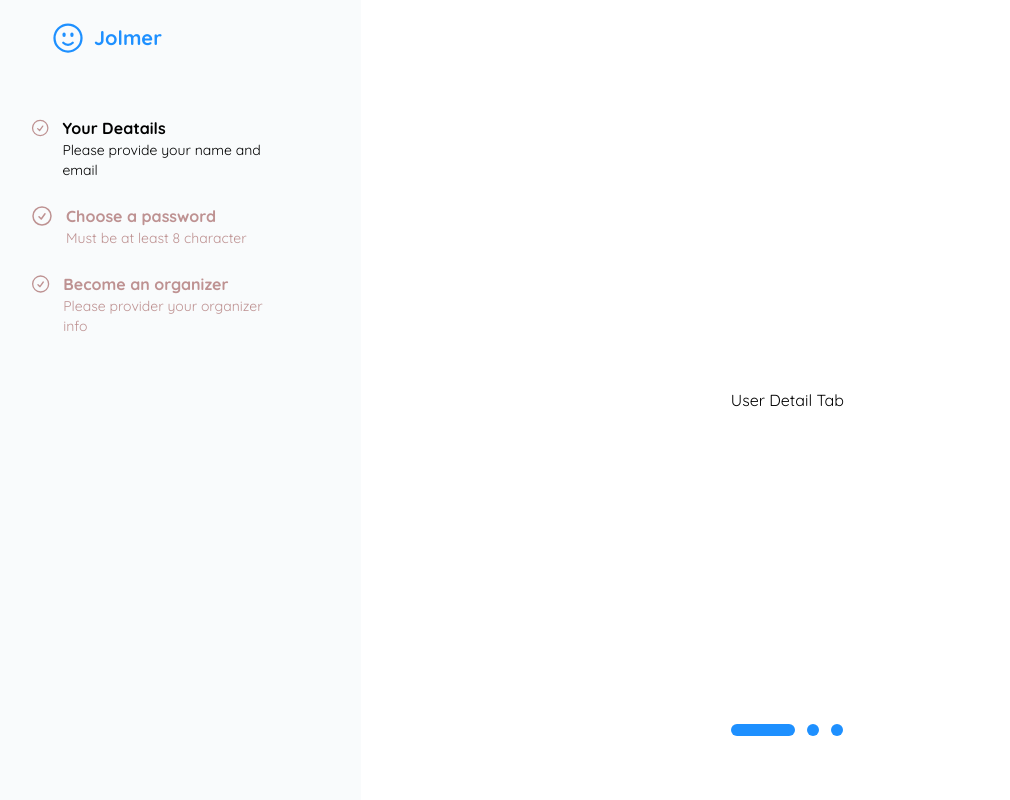
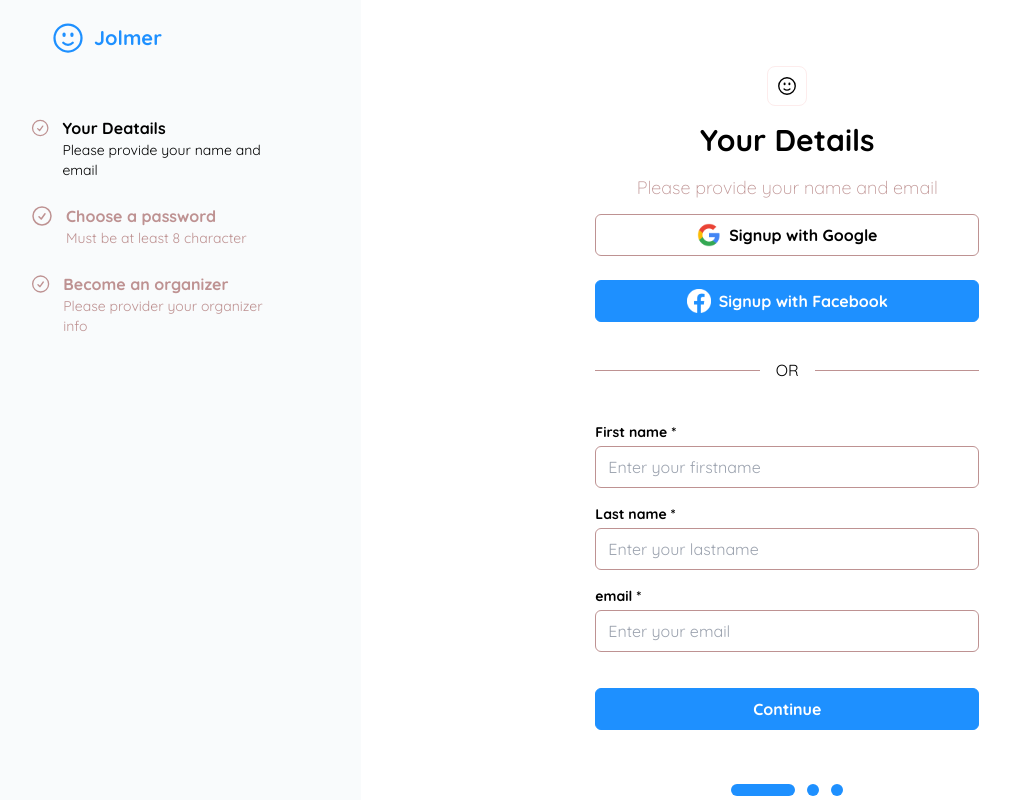
Before and after one commit to menglycheng/jolmer_frontend, a Next.js app: page /register in a window 1280 px wide. Shown: the whole page, without its empty margins (66-1076 px from the left). Built offline with nearby package versions, Linux system fonts and the light colour scheme.

Commit message:
Register UI

```diff
--- a/package.json
+++ b/package.json
@@ -16,7 +16,7 @@
     "eslint-config-next": "13.4.4",
     "next": "^13.3.0",
     "postcss": "8.4.24",
-    "react": "18.2.0",
+    "react": "^18.2.0",
     "react-dom": "18.2.0",
     "react-modal": "^3.16.1",
     "recoil": "^0.7.7",
--- a/src/components/Register/RegisterBeOrganizerTab.jsx
+++ b/src/components/Register/RegisterBeOrganizerTab.jsx
@@ -1,9 +1,43 @@
+import { BuildingOfficeIcon } from "@heroicons/react/24/outline";
 import React from "react";
 
 const RegisterBeOrganizerTab = () => {
   return (
-    <div>
-      <h2>Be Organizer Tab</h2>
+    <div className="px-5 py-0 max-w-screen-xl mx-auto mt-10 mb-6">
+        <div className="flex flex-col items-center  space-y-4">
+          <BuildingOfficeIcon className="w-10 h-10 border border-primary-lowOrange rounded-lg p-2" />
+          <p className="font-bold text-xl md:text-2xl lg:text-3xl">
+            Become an organizer
+          </p>
+          <p className="font-light text-primary-lowRed text-sm md:text-base lg:text-lg pb-3">
+            Please provide your organizer info
+          </p>
+        </div>
+        <div className="flex flex-col text-base">
+        <p className="font-bold text-sm">Organization name *</p>
+            <input
+              type="name"
+              placeholder="Enter your organization name"
+              className="bg-white text-black py-2 pl-3 rounded-md border border-1 my-1 mb-4 border-primary-lowRed text-xs md:text-sm lg:text-base flex justify-center items-center w-72 smxx:w-60 md:w-80 lg:w-96 "
+            ></input>
+            <p className="font-bold text-sm">Facebook page *</p>
+            <input
+              type="name"
+              placeholder="Enter your organization Facebook name"
+              className="bg-white text-black py-2 pl-3 rounded-md border border-1 my-1 mb-4 border-primary-lowRed text-xs md:text-sm lg:text-base flex justify-center items-center w-72 smxx:w-60 md:w-80 lg:w-96"
+            ></input>
+            <p className="font-bold text-sm">Organization email *</p>
+            <input
+              type="email"
+              placeholder="Enter your organizatin email"
+              className="bg-white text-black py-2 pl-3 rounded-md border border-1 my-1 mb-4 border-primary-lowRed text-xs md:text-sm lg:text-base flex justify-center items-center w-72 smxx:w-60 md:w-80 lg:w-96"
+            ></input>
+
+            <button className="bg-primary-blue text-white py-2 rounded-md border border-1 my-5 font-bold border-primary-blue text-xs md:text-sm lg:text-base flex justify-center items-center w-72 smxx:w-60 md:w-80 lg:w-96">
+              Sign up
+            </button>
+
+        </div>
     </div>
   );
 };
--- a/src/components/Register/RegisterChoosePasswordPage.jsx
+++ b/src/components/Register/RegisterChoosePasswordPage.jsx
@@ -1,9 +1,40 @@
+import { LockClosedIcon } from "@heroicons/react/24/outline";
 import React from "react";
 
 const RegisterChoosePasswordPage = () => {
   return (
-    <div>
-      <h1>Choose Password Tab</h1>
+    <div className="px-5 py-0 max-w-screen-xl mx-auto mt-10 mb-6">
+        <div className="flex flex-col items-center  space-y-4">
+          <LockClosedIcon className="w-10 h-10 border border-primary-lowOrange rounded-lg p-2" />
+          <p className="font-bold text-xl md:text-2xl lg:text-3xl">
+            Choose a Password
+          </p>
+          <p className="font-light text-primary-lowRed text-sm md:text-base lg:text-lg pb-3">
+            Must be at least 8 characters
+          </p>
+        </div>
+        <div className="flex flex-col text-base">
+        <p className="font-bold text-sm">Password *</p>
+            <input
+              type="password"
+              placeholder="choose a password"
+              className="bg-white text-black py-2 pl-3 rounded-md border border-1 my-1 mb-4 border-primary-lowRed text-xs md:text-sm lg:text-base flex justify-center items-center w-72 smxx:w-60 md:w-80 lg:w-96 "
+            ></input>
+            <p className="font-bold text-sm">Confirm password *</p>
+            <input
+              type="password"
+              placeholder="confirm password"
+              className="bg-white text-black py-2 pl-3 rounded-md border border-1 my-1 mb-4 border-primary-lowRed text-xs md:text-sm lg:text-base flex justify-center items-center w-72 smxx:w-60 md:w-80 lg:w-96"
+            ></input>
+
+            <button className="bg-primary-blue text-white py-2 rounded-md border border-1 my-5 font-bold border-primary-blue text-xs md:text-sm lg:text-base flex justify-center items-center w-72 smxx:w-60 md:w-80 lg:w-96">
+              Continue sign up
+            </button>
+            <button className=" text-primary-blue py-2 rounded-md border border-1 my-5 font-bold border-primary-blue text-xs md:text-sm lg:text-base flex justify-center items-center w-72 smxx:w-60 md:w-80 lg:w-96">
+              Become an organizer?
+            </button>
+
+        </div>
     </div>
   );
 };
--- a/src/components/Register/RegisterFooter.jsx
+++ b/src/components/Register/RegisterFooter.jsx
@@ -5,7 +5,7 @@ import { activeTabState } from "../../../recoil/register/atom";
 const RegisterFooter = () => {
   const activeTab = useRecoilValue(activeTabState);
   return (
-    <div className="absolute bottom-16  flex space-x-3 items-center left-1/2 transform -translate-x-1/2">
+    <div className="absolute bottom-1  flex space-x-3 items-center left-1/2 transform -translate-x-1/2">
       <div
         className={`${
           activeTab === "userDetailTab" ? "w-16 smmxs:w-12" : "w-3 smmxs:w-2"
--- a/src/components/Register/RegisterUserDetailPage.jsx
+++ b/src/components/Register/RegisterUserDetailPage.jsx
@@ -1,9 +1,66 @@
 import React from "react";
+import { FaceSmileIcon } from "@heroicons/react/24/outline";
 
 const RegisterUserDetailPage = () => {
   return (
-    <div>
-      <h1>User Detail Tab</h1>
+    <div className="px-5 py-0 max-w-screen-xl mx-auto mt-10 mb-6">
+        <div className="flex flex-col items-center  space-y-4">
+          <FaceSmileIcon className="w-10 h-10 border border-primary-lowOrange rounded-lg p-2" />
+          <p className="font-bold text-xl md:text-2xl lg:text-3xl">
+            Your Details
+          </p>
+          <p className="font-light text-primary-lowRed text-sm md:text-base lg:text-lg">
+            Please provide your name and email
+          </p>
+        </div>
+        <div className="flex flex-col text-base">
+            <button className="bg-white text-black py-2 rounded-md border border-1 my-3 font-bold border-primary-lowRed text-xs md:text-sm lg:text-base flex justify-center space-x-2 items-center w-72 smxx:w-60 md:w-80 lg:w-96 ">
+              <img
+                src="/google.png"
+                alt="google"
+                className="w-4 h-4 md:w-6 md:h-6"
+              />
+              <p>Signup with Google</p>
+            </button>
+            <button className="bg-primary-blue text-white py-2 rounded-md border border-1 my-3 font-bold border-primary-blue text-xs md:text-sm lg:text-base flex justify-center space-x-2 items-center w-72 smxx:w-60 md:w-80 lg:w-96">
+              <img
+                src="/Facebook.png"
+                alt="facebook"
+                className="w-4 h-4 md:w-6 md:h-6"
+              />
+              <p>Signup with Facebook</p>
+            </button>
+
+            <div className="flex items-center py-6 pb-10">
+              <hr className="border-t border-primary-lowRed flex-grow" />
+              <span className="text-black mx-4">OR</span>
+              <hr className="border-t border-primary-lowRed flex-grow" />
+            </div>
+
+            <p className="font-bold text-sm">First name *</p>
+            <input
+              type="name"
+              placeholder="Enter your firstname"
+              className="bg-white text-black py-2 pl-3 rounded-md border border-1 my-1 mb-4 border-primary-lowRed text-xs md:text-sm lg:text-base flex justify-center items-center w-72 smxx:w-60 md:w-80 lg:w-96 "
+            ></input>
+            <p className="font-bold text-sm">Last name *</p>
+            <input
+              type="name"
+              placeholder="Enter your lastname"
+              className="bg-white text-black py-2 pl-3 rounded-md border border-1 my-1 mb-4 border-primary-lowRed text-xs md:text-sm lg:text-base flex justify-center items-center w-72 smxx:w-60 md:w-80 lg:w-96"
+            ></input>
+            <p className="font-bold text-sm">email *</p>
+            <input
+              type="email"
+              placeholder="Enter your email"
+              className="bg-white text-black py-2 pl-3 rounded-md border border-1 my-1 mb-4 border-primary-lowRed text-xs md:text-sm lg:text-base flex justify-center items-center w-72 smxx:w-60 md:w-80 lg:w-96"
+            ></input>
+
+            <button className="bg-primary-blue text-white py-2 rounded-md border border-1 my-5 font-bold border-primary-blue text-xs md:text-sm lg:text-base flex justify-center items-center w-72 smxx:w-60 md:w-80 lg:w-96">
+              Continue
+            </button>
+
+        </div>
     </div>
   );
 };
```
Also changed, not shown: 1 other file (tests, documents, lock files or other folders).
